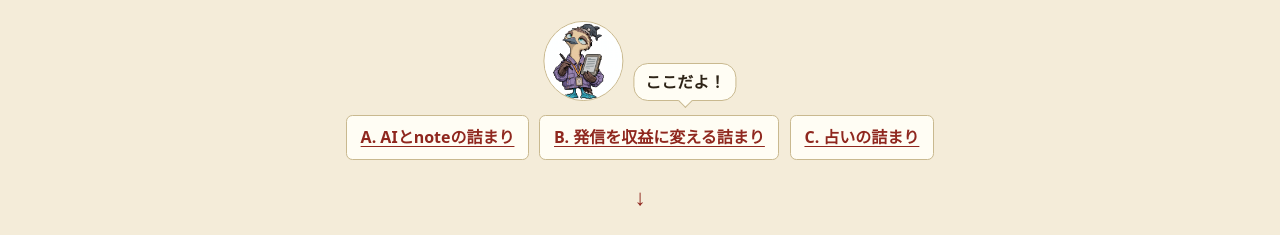
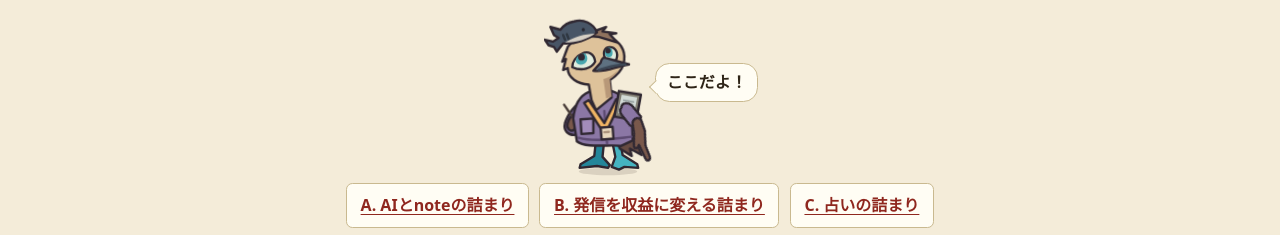
Before and after one commit to dyoota/brain-navi, a plain HTML site: page index.html in a window 1280 px wide. Shown: the part 286-521 px from the top of the page. Drawn offline with Linux system fonts and the light colour scheme.

Commit message:
v22: ゴマをパーツアニメーションのキャラに作り替え

```diff
--- a/index.html
+++ b/index.html
@@ -33,35 +33,35 @@
   .scene-guide { padding-block: clamp(2rem, 6vw, 4rem) 1.5rem; text-align: center; }
   .goma-track {
     overflow: hidden;
-    padding-block: .5rem .85rem;
+    padding-block: .25rem .15rem;
     pointer-events: none;
   }
   .goma-guide {
     position: relative;
-    left: 50%;
-    display: flex;
-    align-items: end;
-    gap: .65rem;
-    width: max-content;
-    max-width: 100%;
-    transform: translateX(-50%);
+    left: calc(50% - var(--goma-size) * .75);
+    width: var(--goma-size);
+    --goma-size: clamp(6rem, 23vw, 8rem);
   }
-  .portrait {
-    display: block;
-    flex: none;
-    width: min(25vw, 5rem);
-    height: auto;
-    border: 1px solid var(--line);
-    border-radius: 50%;
-    transform-origin: center bottom;
-  }
+  .goma-character { display: block; width: 100%; height: auto; }
+  .goma-torso { transform-box: view-box; transform-origin: 70px 137px; }
+  .goma-leg, .goma-arm, .goma-eyes { transform-box: view-box; }
+  .goma-leg-back { transform-origin: 61px 135px; }
+  .goma-leg-front { transform-origin: 78px 135px; }
+  .goma-arm-back { transform-origin: 39px 100px; }
+  .goma-arm-front { transform-origin: 89px 100px; transform: rotate(-50deg); }
+  .goma-eyes { transform-box: fill-box; transform-origin: center; }
+  .goma-point { opacity: 1; }
+  .goma-fist { opacity: 0; }
   .speech, .goma-arrival {
     border: 1px solid var(--line);
     border-radius: .9rem;
     background: var(--card);
   }
   .goma-arrival {
-    position: relative;
+    position: absolute;
+    top: 28%;
+    left: 87%;
+    width: max-content;
     margin: 0;
     padding: .25rem .65rem;
     font-weight: 700;
@@ -69,14 +69,14 @@
   .goma-arrival::after {
     content: "";
     position: absolute;
-    bottom: 0;
-    left: 50%;
+    bottom: 25%;
+    left: 0;
     width: .55rem;
     height: .55rem;
-    border-right: 1px solid var(--line);
+    border-left: 1px solid var(--line);
     border-bottom: 1px solid var(--line);
     background: var(--card);
-    transform: translate(-50%, 50%) rotate(45deg);
+    transform: translateX(-50%) rotate(45deg);
   }
   .speech {
     width: fit-content;
@@ -108,21 +108,56 @@
   .about-shelf h2 { font-size: 1.2rem; }
   .about-shelf p { max-width: 44rem; }
   @media (prefers-reduced-motion: no-preference) {
-    .goma-guide { animation: goma-walk 2.4s ease-in-out; }
-    .portrait { animation: goma-step .4s ease-in-out 6; }
-    .goma-arrival { animation: goma-arrive 2.4s steps(1, end); }
+    .goma-guide {
+      animation: goma-enter 2.4s linear both;
+    }
+    .goma-torso {
+      animation: goma-bounce .24s ease-in-out 10, goma-breathe 2.8s 2.4s ease-in-out infinite;
+    }
+    .goma-leg { animation: goma-stride .48s linear 5; }
+    .goma-leg-back, .goma-arm-front { animation-delay: -.24s; }
+    .goma-leg-back { animation-iteration-count: 5.5; }
+    .goma-arm { animation: goma-swing .48s ease-in-out 5; }
+    .goma-arm-front {
+      animation: goma-swing .48s -.24s ease-in-out 5.5,
+        goma-reach .28s 2.4s ease-out forwards;
+    }
+    .goma-fist { animation: goma-hide 0s 2.52s both; }
+    .goma-point { animation: goma-show 0s 2.52s both; }
+    .goma-arrival { animation: goma-show .2s 2.62s ease-out both; }
+    .speech { animation: goma-show .22s 2.83s ease-out both; }
+    .goma-eyes { animation: goma-blink 4.8s 1.1s linear infinite; }
   }
-  @keyframes goma-walk {
-    from { left: 0; transform: translateX(0); }
+  @keyframes goma-enter {
+    from { transform: translateX(max(-24rem, calc(-50vw + 1.25rem + var(--goma-size) * .75))); }
+    8% { transform: translateX(max(-24rem, calc(-50vw + 1.25rem + var(--goma-size) * .75))); }
+    to { transform: translateX(0); }
   }
-  @keyframes goma-step {
-    25% { transform: translateY(-.25rem) rotate(-4deg); }
-    75% { transform: translateY(-.25rem) rotate(4deg); }
+  @keyframes goma-stride {
+    0%, 100% { transform: rotate(-18deg); }
+    48% { transform: rotate(18deg); }
+    72% { transform: translateY(-6px) rotate(1deg); }
   }
-  @keyframes goma-arrive {
-    from { visibility: hidden; }
-    to { visibility: visible; }
+  @keyframes goma-swing {
+    0%, 100% { transform: rotate(-19deg); }
+    50% { transform: rotate(19deg); }
   }
+  @keyframes goma-reach {
+    from { transform: rotate(-19deg); }
+    to { transform: rotate(-50deg); }
+  }
+  @keyframes goma-bounce {
+    50% { transform: translateY(-3px); }
+  }
+  @keyframes goma-breathe {
+    50% { transform: translateY(-1px) scale(1.014, 1.025); }
+  }
+  @keyframes goma-blink {
+    0%, 20%, 24%, 100% { transform: scaleY(1); }
+    22% { transform: scaleY(.08); }
+  }
+  @keyframes goma-show { from { opacity: 0; } }
+  @keyframes goma-hide { from { opacity: 1; } }
   @keyframes scroll-bob {
     50% { transform: translateY(.25rem); }
   }
@@ -159,7 +194,52 @@
     </div>
     <div class="goma-track">
       <div class="goma-guide">
-        <img class="portrait" src="aoashi-icon-goma.png" width="1080" height="1080" alt="ゴマ">
+        <svg class="goma-character" viewBox="0 0 140 178" role="img" aria-label="ゴマ">
+          <ellipse cx="70" cy="169" rx="32" ry="4" fill="#2e2417" opacity=".13"/>
+          <g stroke="#302832" stroke-width="2.6" stroke-linecap="round" stroke-linejoin="round">
+            <path class="goma-leg goma-leg-back" fill="#24869a" d="M57 133h9l-2 20 8 9-2 3-12-2-19 2 1-4 15-9z"/>
+            <path class="goma-leg goma-leg-front" fill="#45b3c1" d="M74 133h9l3 18 16 10 1 4-15-1-6 3-8-3 4-11z"/>
+            <g class="goma-torso">
+              <path fill="#674b43" d="m84 122 14 8 9 21-13-7 2 8-13-8-6-15z"/>
+              <g class="goma-arm goma-arm-back">
+                <path fill="#70618e" d="M43 93c-8-1-18 16-20 23-2 8 3 13 10 13 7 0 11-9 15-18z"/>
+                <path fill="#79584b" d="M26 116c1-5 5-10 9-10 5 0 6 5 3 9l-5 8c-4 4-9-2-7-7z"/>
+                <path fill="none" stroke="#493d39" d="m31 109-9-13"/>
+              </g>
+              <path fill="#8b77a5" d="M49 82c-12 5-16 19-17 29l4 25c10 8 37 3 48 5l13-6-1-28c-1-13-10-22-22-26z"/>
+              <path fill="#a28cbb" d="m40 112 14-1v16l-13 1z"/>
+              <path fill="none" stroke="#5d4b72" d="m66 103 3 35m-31-6c17 5 40 1 58-1"/>
+              <path fill="#f0b464" d="m49 91 17 25 13-26 5 2-15 32-5 1-20-31z"/>
+              <path fill="#e8d8be" d="m62 121 13-1 1 13-13 1z"/>
+              <path fill="none" stroke="#ab937c" d="m66 126 5-.4"/>
+              <g transform="translate(124 0) scale(-1 1)">
+                <path fill="#dec29a" d="M48 24c17-11 40-6 50 9l6 16-4-3 3 12-5-2c0 11-11 17-23 18l-3 17-5 11-17-14 2-19c-8-5-13-10-15-18-3-12 2-21 11-27z"/>
+                <path fill="#b89878" stroke="none" d="M43 58c5 6 11 9 16 10l-3 21-6-2 2-19c-4-2-7-6-9-10z"/>
+                <path fill="#8f725e" d="m44 28 8-9-7-1 15-2-4-5 14 5 10-1 16 14-13-4-9-4-10 1z"/>
+                <g class="goma-eyes">
+                  <path fill="#e1eddf" d="M45 47c-3-8 1-14 7-14 6 0 8 6 5 13-3 3-9 4-12 1zm23 2c1-9 8-12 14-9 7 3 11 9 11 15-11 5-21 1-25-6z"/>
+                  <path fill="#48a7af" stroke="none" d="M51 34c6-2 8 5 5 9-3 2-7 1-7-3 0-2 0-4 2-6zm28 6c7 0 11 5 10 9-2 5-10 4-12-1-1-3 0-6 2-8z"/>
+                  <circle cx="54" cy="37" r="3" fill="#302832" stroke="none"/>
+                  <circle cx="83" cy="44" r="3.7" fill="#302832" stroke="none"/>
+                </g>
+                <path fill="#5e7181" d="M56 45c3-1 5 0 6 5l8 9c-15 2-24-5-39-7z"/>
+                <path fill="none" stroke="#3d4856" d="M35 52c11 0 18 3 29 6"/>
+                <path fill="#485566" d="M66 17c4-10 15-15 25-12 7 1 12 5 15 9l11-3-4 9-5 3 6 4 9-2-4 6-6 2-3 5-7-9c-12 1-28-4-37-12z"/>
+                <path fill="#d7d0c5" stroke="none" d="M68 18c12 1 22 3 33 10-13 0-25-4-33-10z"/>
+                <path fill="none" stroke="#303842" d="m99 19-2 5m6-4-2 5"/>
+                <circle cx="81" cy="14" r="1.8" fill="#272730" stroke="none"/>
+              </g>
+              <path fill="#817e73" d="m82 81 24 4-5 28-24-4z"/>
+              <path fill="#d2dbd7" stroke="none" d="m85 85 17 3-4 20-17-3z"/>
+              <path fill="none" stroke="#929c9d" stroke-width="1.5" d="m87 91 11 2m-12 2 11 2m-12 2 9 2"/>
+              <g class="goma-arm goma-arm-front">
+                <path fill="#8b77a5" d="M87 96c4-3 9 1 9 7l-3 16-12 4-3-7 3-15c1-3 3-5 6-5z"/>
+                <path class="goma-fist" fill="#79584b" d="M81 116c7-3 12 1 9 6-2 5-12 7-14 3-2-4 2-7 5-9z"/>
+                <path class="goma-point" fill="#79584b" d="M82 116c4-2 10 0 8 6l-6 10-12 11-6 11c-2 4-7 2-5-2l7-15c-5 2-7-1-4-4l11-9z"/>
+              </g>
+            </g>
+          </g>
+        </svg>
         <p class="goma-arrival">ここだよ！</p>
       </div>
     </div>
```
